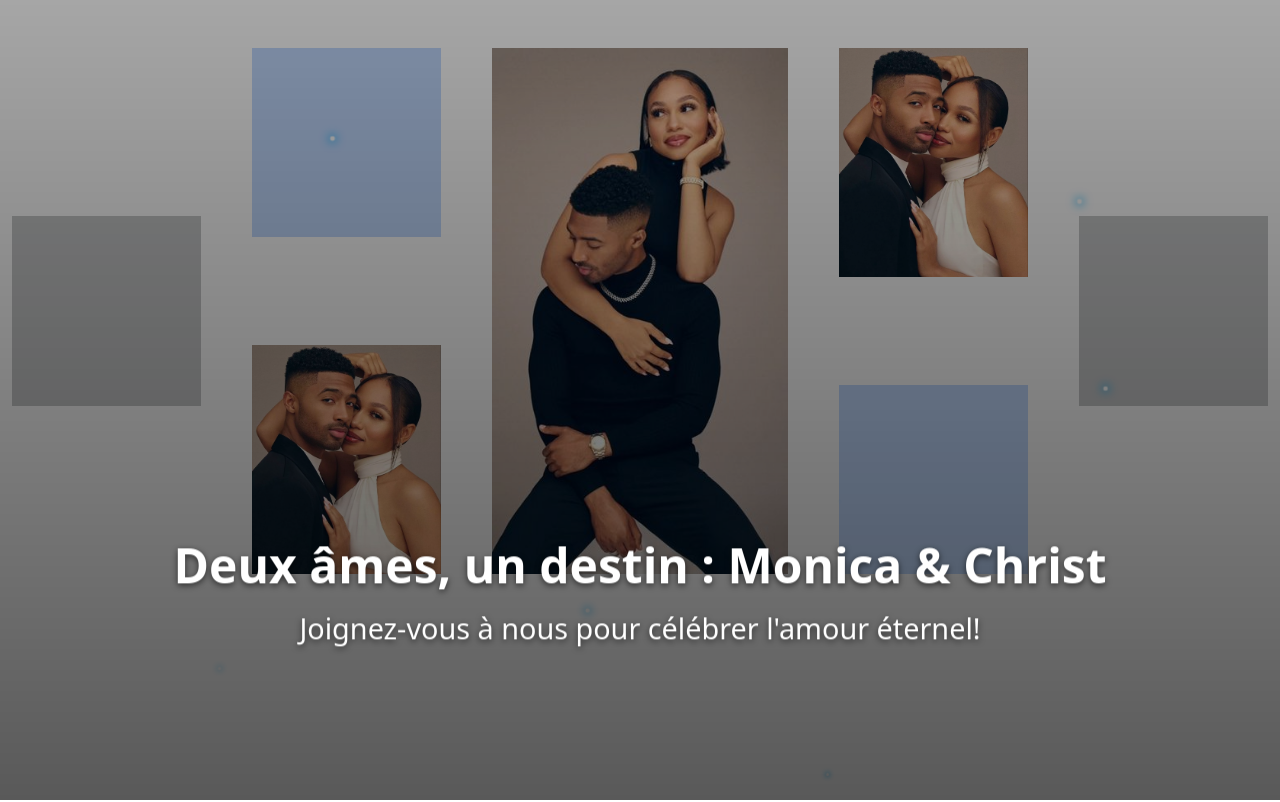
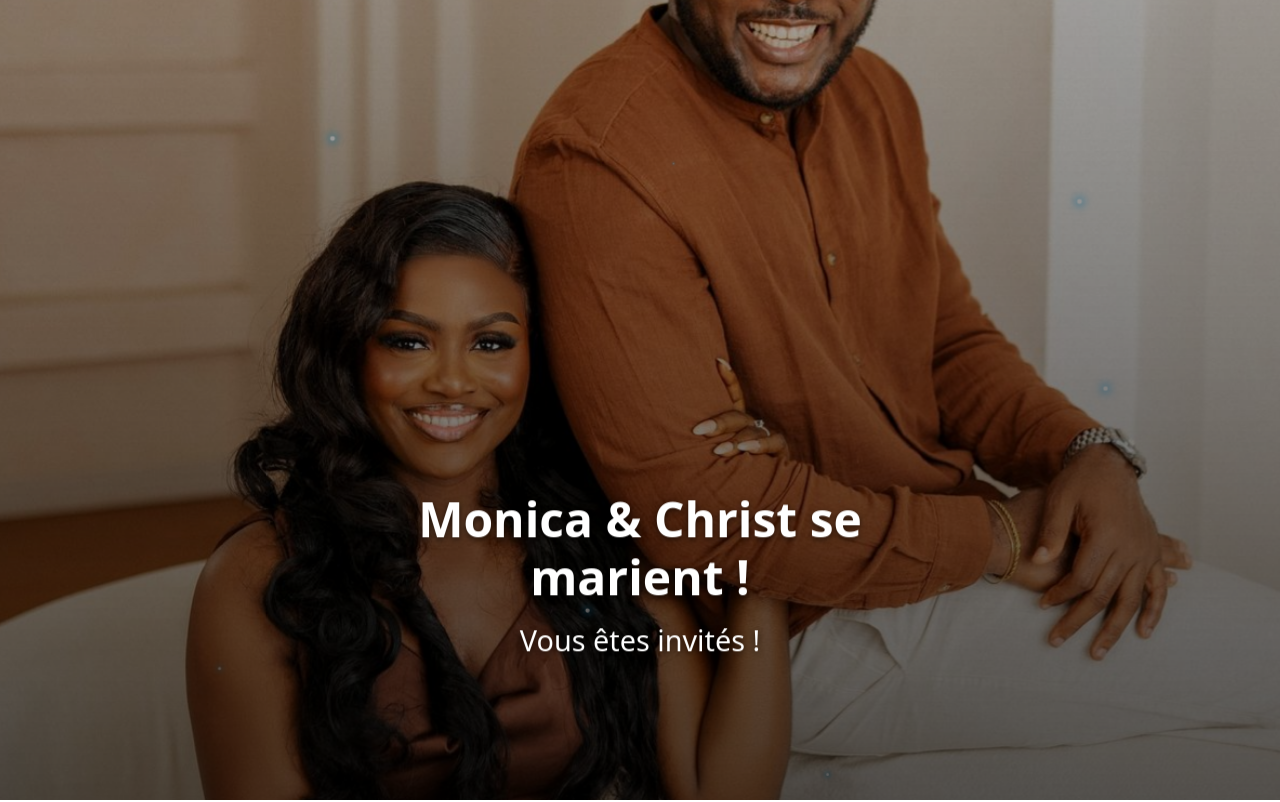
Before and after one commit to Outchi-Services/coupleMapinga, a website: page frontend/index.html in a window 1280 px wide. Shown: the top 802 px of the page. Drawn offline with nearby package versions, Linux system fonts and the light colour scheme.

Commit message:
update pictures and old hero

```diff
--- a/frontend/index.html
+++ b/frontend/index.html
@@ -17,35 +17,15 @@
 </head>
 
 <body>
-  <!-- Section 1: Fullscreen Couple Image -->
-  <div class="container-fluid pt-5" id="hero">
-        <div class="row mb-4 mb-lg-5 justify-content-lg-between">
-            <div class="col-3 col-md-1 col-lg-2 d-none d-md-flex align-items-center">
-                <div class="lc-block bg-dark ratio ratio-1x1 opacity-25" > </div><!-- /lc-block -->
-            </div><!-- /col -->
-            <div class="col-4 col-md-3 col-lg-2 d-flex flex-column justify-content-between">
-                <div class="lc-block bg-primary ratio ratio-1x1 opacity-25" > </div><!-- /lc-block -->
-                <div class="lc-block">
-                    <img class="img-fluid" src="asset/invit22.jpg" alt="couple 1">
-                </div><!-- /lc-block -->
-            </div><!-- /col -->
-            <div class="col-4 col-md-4 col-lg-3"> <img class="img-fluid" src="asset/invit222.jpg" style="object-fit:cover" alt="Photo couple 111"></div><!-- /col -->
-            <div class="col-4 col-md-3 col-lg-2 d-flex flex-column justify-content-between">
-                <div class="lc-block">
-                    <img class="img-fluid" src="asset/invit22.jpg" alt="Photo couple 11">
-                </div><!-- /lc-block -->
-                <div class="lc-block bg-primary ratio ratio-1x1 opacity-25" > </div><!-- /lc-block -->
-            </div><!-- /col -->
-            <div class="col-3 col-md-1 col-lg-2 d-none d-md-flex  align-items-center">
-                <div class="lc-block bg-dark ratio ratio-1x1 opacity-25" > </div><!-- /lc-block -->
-            </div><!-- /col -->
-            <div class="overlay"></div>
-            <div class="hero-text">
-              <h1 class="fade-slide-text">Deux âmes, un destin : Monica & Christ</h1>
-              <p class="fade-slide-sub">Joignez-vous à nous pour célébrer l'amour éternel!</p>
-            </div>
-        </div>
-    </div>
+ <!-- Section 1: Fullscreen Couple Image -->
+ <section id="hero" class="d-flex align-items-center justify-content-center text-center">
+  <img src="asset/invit10.jpg" alt="Monica & Christ" class="hero-bg">
+  <div class="overlay"></div>
+  <div class="hero-text">
+    <h1 class="fade-slide-text">Monica &amp; Christ se marient !</h1>
+    <p class="fade-slide-sub">Vous êtes invités !</p>
+  </div>
+ </section>
 
   <!-- Section 2: Date & Countdown -->
 <section id="countdown-section" class="py-5 text-center">
@@ -191,7 +171,7 @@
         <p class="lead text-muted mb-4">
           Deux âmes, une histoire, un amour sans fin...
         </p>
-        <img src="asset/invit2222.jpg" alt="Monica & Christ"
+        <img src="asset/invit1010.jpg" alt="Monica & Christ"
              class="img-fluid rounded-4 shadow-sm couple-photo" />
       </div>
 
```
Also changed, not shown: frontend/asset/invit10.jpg (added), frontend/asset/invit1010.jpg (added), frontend/asset/invit2.jpg (deleted), frontend/asset/invit22.jpg (deleted), frontend/asset/invit222.jpg (deleted), frontend/asset/invit2222.jpg (deleted).
